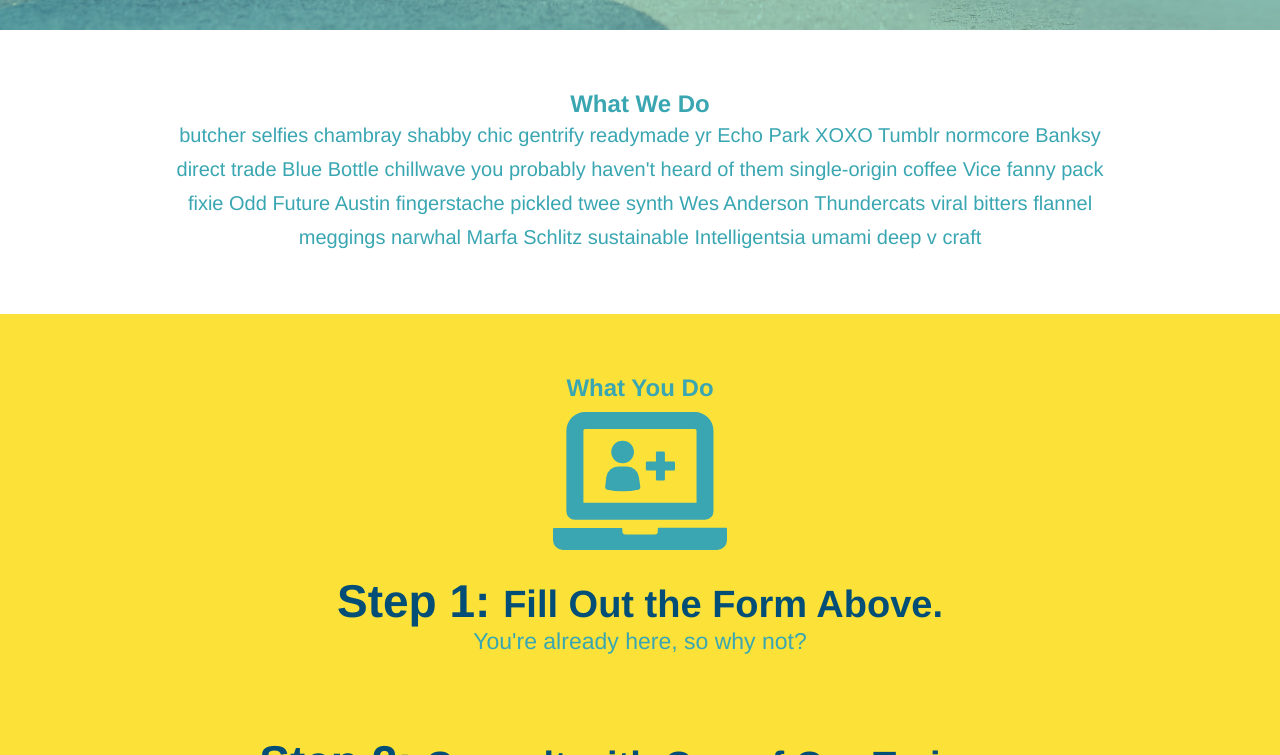
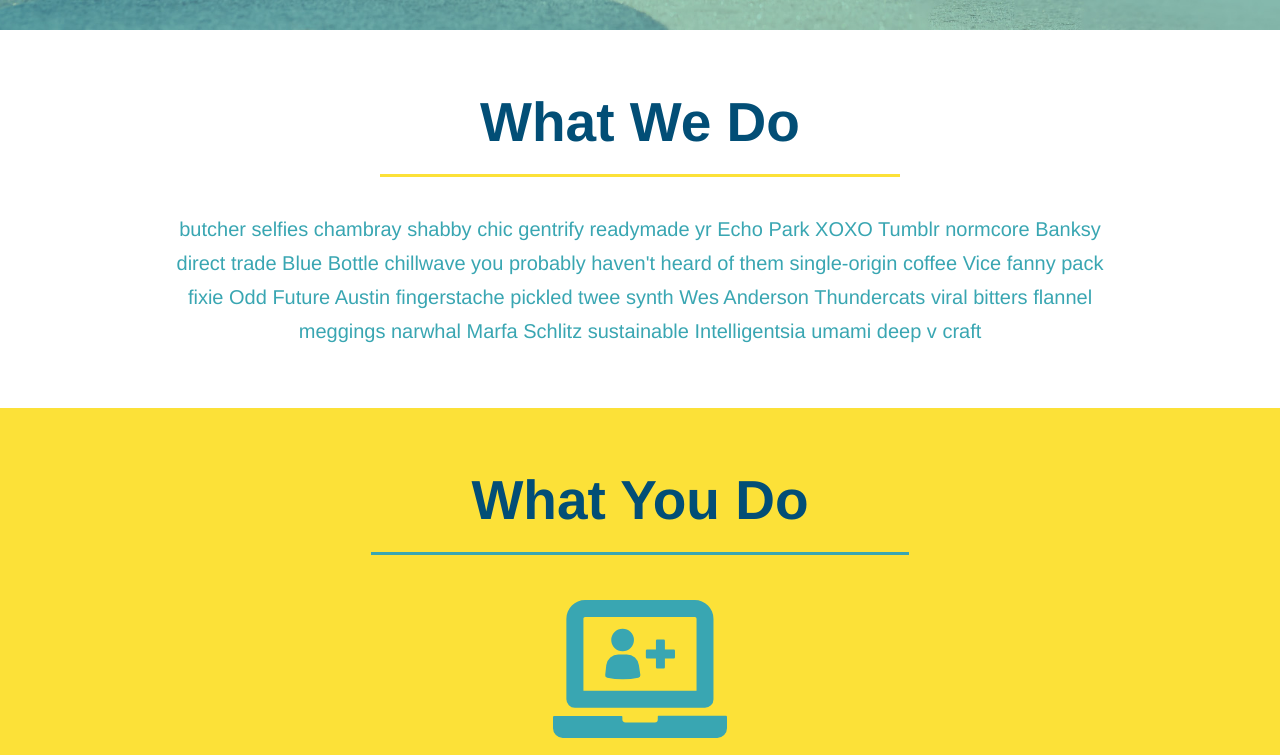
Before and after one commit to Jklaver91/run-buddy, a plain HTML site: page index.html in a window 1280 px wide. Shown: the part 652-1407 px from the top of the page. Drawn offline with Linux system fonts and the light colour scheme.

Commit message:
style what you do section fixed

```diff
--- a/index.html
+++ b/index.html
@@ -70,7 +70,7 @@
 
 <!-- "what we do" section -->
 <section id="what-we-do" class="intro">
-  <h2>What We Do</h2>
+  <h2 class="section-title primary-border">What We Do</h2>
   <p>
     butcher selfies chambray shabby chic gentrify readymade yr Echo Park XOXO Tumblr normcore Banksy direct trade Blue Bottle chillwave you probably haven't heard of them single-origin coffee Vice fanny pack fixie Odd Future Austin fingerstache pickled twee synth Wes Anderson Thundercats viral bitters flannel meggings narwhal Marfa Schlitz sustainable Intelligentsia umami deep v craft
   </p>
@@ -78,7 +78,7 @@
 
 <!-- "what you do" section -->
 <section id="what-you-do" class="steps">
-  <h2>What You Do</h2>
+  <h2 class="section-title secondary-border">What You Do</h2>
 
   <div>
     <img src="./assets/images/step-1.svg" alt="svg1" />
```
